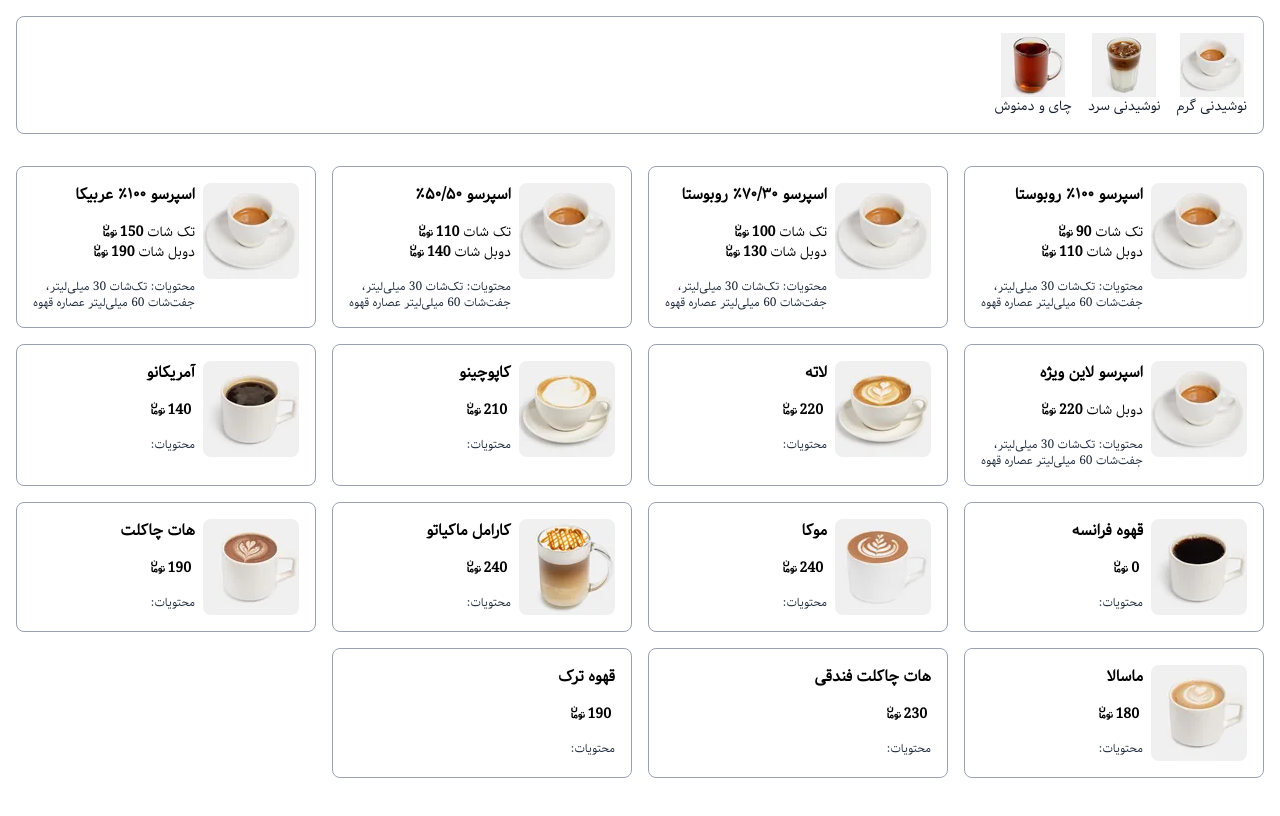
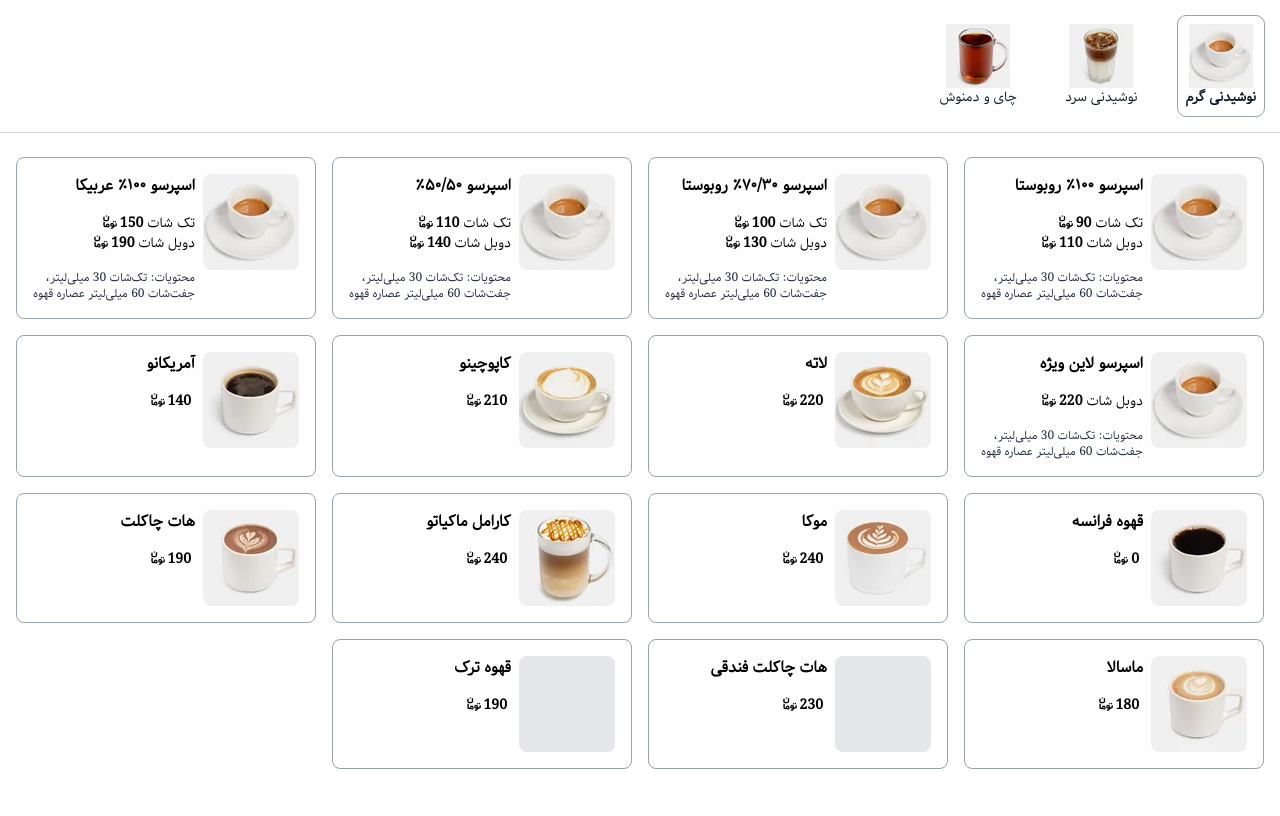
Before and after one commit to Rebix/menu-c, an Astro site: page / in a window 1280 px wide. Built offline with nearby package versions, Linux system fonts and the light colour scheme; Astro itself is replaced by a stand-in of ours.

Commit message:
image placehoder & some cleanup

```diff
--- a/src/components/MenuItem.astro
+++ b/src/components/MenuItem.astro
@@ -14,7 +14,7 @@ const imageSrcSet = item.image
 ---
 
 <div class="border border-gray-400 rounded-lg items-start p-4 flex gap-x-2">
-  {item.image && (
+  {item.image ? (
     <div class="w-24 h-24 shrink-0">
       <img
         src={imageSrc}
@@ -27,6 +27,8 @@ const imageSrcSet = item.image
         class="w-full h-full object-contain rounded-lg"
       />
     </div>
+  ) : (
+    <div class="bg-gray-200 rounded-lg h-24 w-24 shrink-0"></div>
   )}
   <div class="grow">
     <div class="font-bold mb-4">{item.title_fa}</div>
@@ -40,6 +42,8 @@ const imageSrcSet = item.image
         </div>
       ))}
     </div>
-    <div class="text-xs text-gray-800">محتویات: {item.ingredient}</div>
+    {item.ingredient && (
+      <div class="text-xs text-gray-800">محتویات: {item.ingredient}</div>
+    )}
   </div>
 </div>
--- a/src/layouts/Layout.astro
+++ b/src/layouts/Layout.astro
@@ -32,12 +32,3 @@ import "../styles/global.css"
     </svg>
   </body>
 </html>
-
-<style>
-  html,
-  body {
-    margin: 0;
-    width: 100%;
-    height: 100%;
-  }
-</style>
--- a/src/pages/index.astro
+++ b/src/pages/index.astro
@@ -8,12 +8,18 @@ const MENU: Category[] = menu
 ---
 
 <Layout>
-  <nav class="flex gap-x-4 items-center border border-gray-400 m-4 p-4 rounded-lg overflow-x-auto">
+  <nav
+    class:list={[
+      "flex gap-x-4 items-center p-2 mb-2 overflow-x-auto",
+      "border-b border-gray-300",
+    ]}
+  >
     {MENU.map((category, idx) => (
       <div
         data-category-tab={category.id}
         class:list={[
           "flex flex-col items-center shrink-0",
+          "rounded-lg m-2 p-2",
           idx === 0 && "active",
         ]}
       >
--- a/src/styles/global.css
+++ b/src/styles/global.css
@@ -11,3 +11,14 @@
 @theme {
   --font-sans: "Gandom", Tahoma, Arial, sans-serif;
 }
+
+html,
+body {
+  margin: 0;
+  width: 100%;
+  height: 100%;
+}
+
+.active {
+  @apply outline outline-gray-400 font-bold;
+}
```
